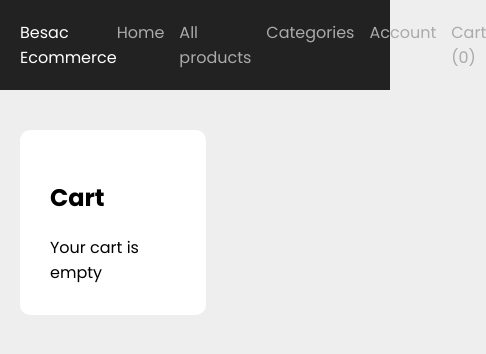
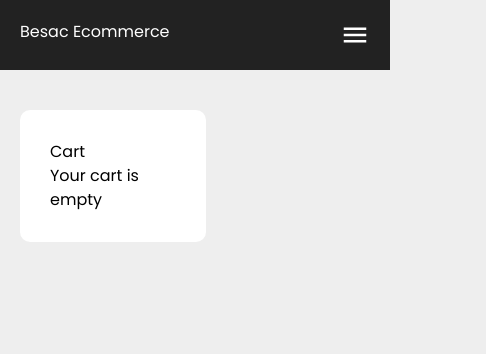
Before and after one commit to bryansomto/SondeypolskiClient, a Next.js app: page /cart in a window 390 px wide. Shown: the top 354 px of the page, 486 px wide, since content can reach past the window. Built offline with nearby package versions, Linux system fonts and the light colour scheme.

Commit message:
modifications for responsiveness across various screen sizes

```diff
--- a/components/Featured.js
+++ b/components/Featured.js
@@ -12,17 +12,13 @@ const Bg = styled.div`
   padding: 50px 0;
 `;
 const Title = styled.h1`
-  margin: 0;
   font-weight: normal;
-  font-size: 3rem;
 `;
 const Desc = styled.p`
   color: #aaa;
   font-size: 0.8rem;
 `;
 const ColumnsWrapper = styled.div`
-  display: grid;
-  grid-template-columns: 1.1fr 0.9fr;
   gap: 40px;
   img {
     max-width: 100%;
@@ -48,12 +44,14 @@ export default function Featured({ product }) {
   return (
     <Bg>
       <Center>
-        <ColumnsWrapper>
+        <ColumnsWrapper className="flex flex-col-reverse md:grid md:grid-flow-col md:auto-cols-[minmax(1,_2fr)]">
           <Column>
-            <div>
-              <Title>{product.title}</Title>
+            <div className="space-y-3 text-center md:text-left">
+              <Title className="text-2xl sm:text-3xl lg:text-5xl">
+                {product.title}
+              </Title>
               <Desc>{product.description}</Desc>
-              <ButtonsWrapper>
+              <ButtonsWrapper className="justify-center md:justify-start">
                 <ButtonLink
                   href={"/products/" + product._id}
                   outline="true"
--- a/components/Header.js
+++ b/components/Header.js
@@ -1,8 +1,11 @@
 import Link from "next/link";
 import styled from "styled-components";
 import Center from "./Center";
-import { useContext } from "react";
+import { useContext, useState } from "react";
 import { CartContext } from "@/lib/CartContext";
+import { useRouter } from "next/router";
+import { MdMenu, MdMenuOpen } from "react-icons/md";
+import { NavbarLinks, activeNavLink, inactiveNavLink } from "./Links";
 
 const StyledHeader = styled.header`
   background-color: #222;
@@ -19,7 +22,6 @@ const Wrapper = styled.div`
 `;
 const StyledNav = styled.nav`
   display: flex;
-  gap: 15px;
 `;
 const NavLink = styled(Link)`
   color: #aaa;
@@ -28,17 +30,57 @@ const NavLink = styled(Link)`
 
 export default function Header() {
   const { cartProducts } = useContext(CartContext);
+  const [open, setOpen] = useState(false);
+  const router = useRouter();
+  const { pathname } = router;
   return (
     <StyledHeader>
       <Center>
         <Wrapper>
           <Logo href={"/"}>Besac Ecommerce</Logo>
+
           <StyledNav>
-            <NavLink href={"/"}>Home</NavLink>
-            <NavLink href={"/products"}>All products</NavLink>
-            <NavLink href={"/categories"}>Categories</NavLink>
-            <NavLink href={"/account"}>Account</NavLink>
-            <NavLink href={"/cart"}>Cart ({cartProducts.length})</NavLink>
+            <div
+              className="dropdown text-3xl sm:hidden"
+              onClick={() => setOpen(!open)}
+            >
+              {open ? (
+                <MdMenuOpen className="icon text-white" />
+              ) : (
+                <MdMenu className="icon text-white" />
+              )}
+            </div>
+            <div
+              className={open ? "mobileNavbar" : "desktopNavbar sm:space-x-4"}
+            >
+              {NavbarLinks.map((data, index) => {
+                if (index !== 3) {
+                  return (
+                    <NavLink
+                      href={data.path}
+                      key={data.path}
+                      className={
+                        pathname == data.path ? activeNavLink : inactiveNavLink
+                      }
+                    >
+                      {data.text}
+                    </NavLink>
+                  );
+                } else {
+                  return (
+                    <NavLink
+                      href={data.path}
+                      key={data.path}
+                      className={
+                        pathname == data.path ? activeNavLink : inactiveNavLink
+                      }
+                    >
+                      {`${data.text} (${cartProducts.length})`}
+                    </NavLink>
+                  );
+                }
+              })}
+            </div>
           </StyledNav>
         </Wrapper>
       </Center>
--- /dev/null
+++ b/components/Links.js
@@ -0,0 +1,25 @@
+export const inactiveNavLink =
+  "flex font-thin text-xs sm:text-base lg:text-lg hover:underline ml-2 capitalize";
+export const activeNavLink = `${inactiveNavLink} bg-highlight text-white`;
+export const inactiveLink =
+  "flex font-thin text-xs lg:text-base hover:underline ml-2";
+export const activeLink = `${inactiveLink} bg-highlight text-gray-800`;
+
+export const NavbarLinks = [
+  {
+    text: "Home",
+    path: "/",
+  },
+  {
+    text: "Categories",
+    path: "/categories",
+  },
+  {
+    text: "Account",
+    path: "/account",
+  },
+  {
+    text: "Cart",
+    path: "/cart",
+  },
+];
--- a/components/NewProducts.js
+++ b/components/NewProducts.js
@@ -1,16 +1,14 @@
 import styled from "styled-components";
 import Center from "./Center";
 import ProductBox from "./ProductBox";
+// import tw from "twin.macro";
 
 const ProductsGrid = styled.div`
-  display: grid;
-  grid-template-columns: 1fr 1fr 1fr 1fr;
   gap: 30px;
   padding-top: 10px;
 `;
 
 const Title = styled.h2`
-  font-size: 2rem;
   margin: 30px 0 20px;
   font-weight: 400;
 `;
@@ -18,8 +16,8 @@ const Title = styled.h2`
 export default function NewProducts({ products }) {
   return (
     <Center>
-      <Title>New Arrivals</Title>
-      <ProductsGrid>
+      <Title className="text-2xl sm:text-4xl">New Arrivals</Title>
+      <ProductsGrid className="grid grid-cols-3 sm:grid-cols-4">
         {products?.length > 0 &&
           products.map((product) => (
             <ProductBox key={product._id} {...product} />
--- a/components/ProductBox.js
+++ b/components/ProductBox.js
@@ -23,7 +23,7 @@ const WhiteBox = styled(Link)`
 
 const Title = styled(Link)`
   font-weight: normal;
-  font-size: 0.9rem;
+  /* font-size: 0.9rem; */
   margin: 0;
   color: inherit;
   text-decoration: none;
@@ -41,7 +41,7 @@ const PriceRow = styled.div`
 `;
 
 const Price = styled.div`
-  font-size: 1.5rem;
+  /* font-size: 1.5rem; */
   font-weight: 600;
 `;
 export default function ProductBox({ _id, title, description, price, images }) {
@@ -55,9 +55,11 @@ export default function ProductBox({ _id, title, description, price, images }) {
         </div>
       </WhiteBox>
       <ProductInfoBox>
-        <Title href={url}>{title}</Title>
+        <Title href={url} className="text-xs sm:text-sm lg:text-base">
+          {title}
+        </Title>
         <PriceRow>
-          <Price>₦{price}</Price>
+          <Price className="text-base sm:text-xl lg:text-2xl">₦{price}</Price>
           <Button onClick={() => addProduct(_id)} primary="true" outline="true">
             <CartIcon />
           </Button>
--- a/next.config.js
+++ b/next.config.js
@@ -4,6 +4,12 @@ const nextConfig = {
   compiler: {
     styledComponents: true,
   },
+  webpack: (config) => {
+    // Unset client-side javascript that only works server-side
+    config.resolve.fallback = { fs: false, module: false };
+
+    return config;
+  },
 };
 
 module.exports = nextConfig;
--- a/pages/_app.js
+++ b/pages/_app.js
@@ -1,3 +1,4 @@
+import "@/styles/globals.css";
 import { StyleSheetManager, createGlobalStyle } from "styled-components";
 import { CartContextProvider } from "../lib/CartContext";
 import isPropValid from "@emotion/is-prop-valid";
--- /dev/null
+++ b/postcss.config.js
@@ -0,0 +1,6 @@
+module.exports = {
+  plugins: {
+    tailwindcss: {},
+    autoprefixer: {},
+  },
+}
--- a/styles/globals.css
+++ b/styles/globals.css
@@ -1,107 +1,16 @@
-:root {
-  --max-width: 1100px;
-  --border-radius: 12px;
-  --font-mono: ui-monospace, Menlo, Monaco, 'Cascadia Mono', 'Segoe UI Mono',
-    'Roboto Mono', 'Oxygen Mono', 'Ubuntu Monospace', 'Source Code Pro',
-    'Fira Mono', 'Droid Sans Mono', 'Courier New', monospace;
+@tailwind base;
+@tailwind components;
+@tailwind utilities;
 
-  --foreground-rgb: 0, 0, 0;
-  --background-start-rgb: 214, 219, 220;
-  --background-end-rgb: 255, 255, 255;
+/* * {
+    border: 1px solid red;
+} */
 
-  --primary-glow: conic-gradient(
-    from 180deg at 50% 50%,
-    #16abff33 0deg,
-    #0885ff33 55deg,
-    #54d6ff33 120deg,
-    #0071ff33 160deg,
-    transparent 360deg
-  );
-  --secondary-glow: radial-gradient(
-    rgba(255, 255, 255, 1),
-    rgba(255, 255, 255, 0)
-  );
-
-  --tile-start-rgb: 239, 245, 249;
-  --tile-end-rgb: 228, 232, 233;
-  --tile-border: conic-gradient(
-    #00000080,
-    #00000040,
-    #00000030,
-    #00000020,
-    #00000010,
-    #00000010,
-    #00000080
-  );
-
-  --callout-rgb: 238, 240, 241;
-  --callout-border-rgb: 172, 175, 176;
-  --card-rgb: 180, 185, 188;
-  --card-border-rgb: 131, 134, 135;
+@layer utilities {
+    .mobileNavbar {
+      @apply flex-col sm:hidden items-start fixed top-14 right-8 space-y-4;
+    }
+    .desktopNavbar {
+      @apply hidden sm:flex sm:flex-row sm:items-end sm:justify-end;
+    }
 }
-
-@media (prefers-color-scheme: dark) {
-  :root {
-    --foreground-rgb: 255, 255, 255;
-    --background-start-rgb: 0, 0, 0;
-    --background-end-rgb: 0, 0, 0;
-
-    --primary-glow: radial-gradient(rgba(1, 65, 255, 0.4), rgba(1, 65, 255, 0));
-    --secondary-glow: linear-gradient(
-      to bottom right,
-      rgba(1, 65, 255, 0),
-      rgba(1, 65, 255, 0),
-      rgba(1, 65, 255, 0.3)
-    );
-
-    --tile-start-rgb: 2, 13, 46;
-    --tile-end-rgb: 2, 5, 19;
-    --tile-border: conic-gradient(
-      #ffffff80,
-      #ffffff40,
-      #ffffff30,
-      #ffffff20,
-      #ffffff10,
-      #ffffff10,
-      #ffffff80
-    );
-
-    --callout-rgb: 20, 20, 20;
-    --callout-border-rgb: 108, 108, 108;
-    --card-rgb: 100, 100, 100;
-    --card-border-rgb: 200, 200, 200;
-  }
-}
-
-* {
-  box-sizing: border-box;
-  padding: 0;
-  margin: 0;
-}
-
-html,
-body {
-  max-width: 100vw;
-  overflow-x: hidden;
-}
-
-body {
-  color: rgb(var(--foreground-rgb));
-  background: linear-gradient(
-      to bottom,
-      transparent,
-      rgb(var(--background-end-rgb))
-    )
-    rgb(var(--background-start-rgb));
-}
-
-a {
-  color: inherit;
-  text-decoration: none;
-}
-
-@media (prefers-color-scheme: dark) {
-  html {
-    color-scheme: dark;
-  }
-}
--- /dev/null
+++ b/tailwind.config.js
@@ -0,0 +1,14 @@
+/** @type {import('tailwindcss').Config} */
+module.exports = {
+  content: [
+    "./pages/**/*.{js,ts,jsx,tsx}",
+    "./components/**/*.{js,ts,jsx,tsx}",
+
+    // Or if using `src` directory:
+    "./src/**/*.{js,ts,jsx,tsx}",
+  ],
+  theme: {
+    extend: {},
+  },
+  plugins: [],
+};
```
Also changed, not shown: package.json (+7 -1 lines), 1 other file (tests, documents, lock files or other folders).
